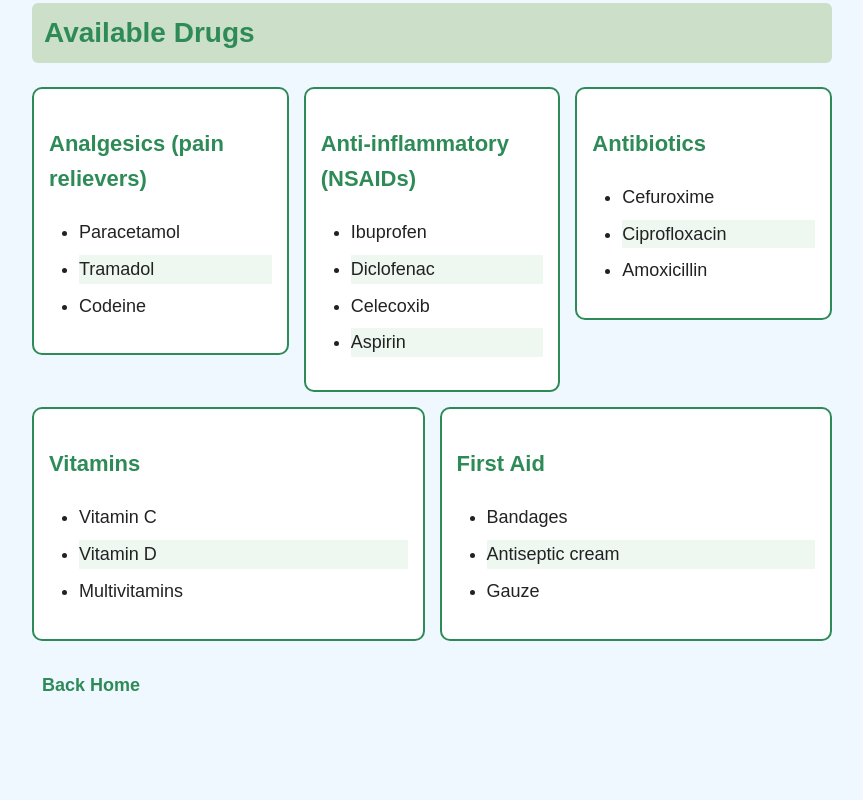
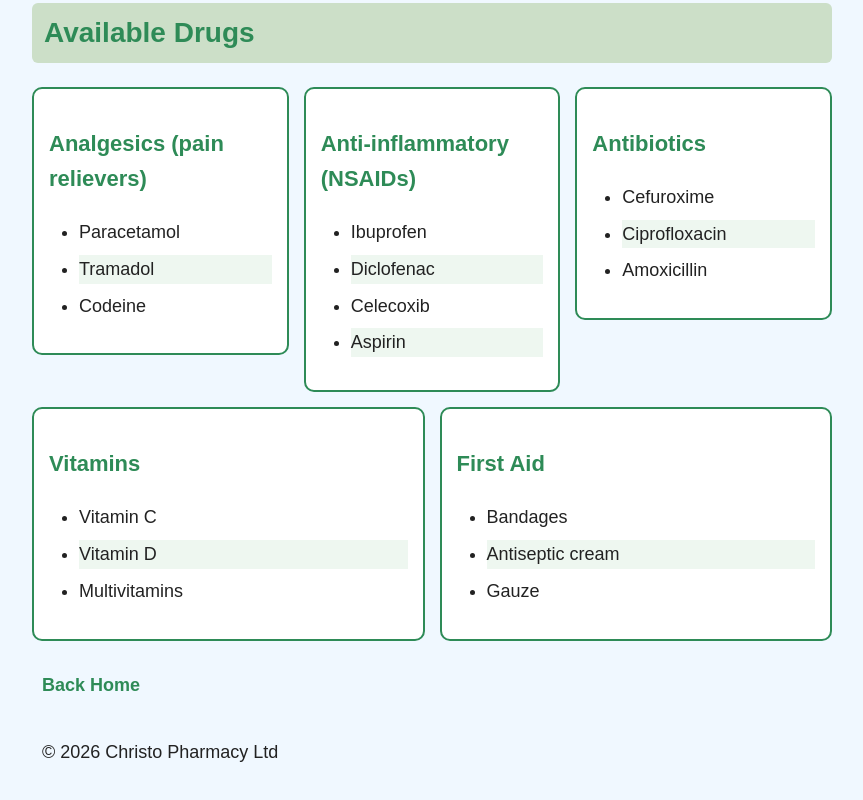
Before and after one commit to delvalleelvis00-create/christo-pharmacy, a plain HTML site: page drugs.html in a window 1280 px wide. Shown: the part 374-1174 px from the top of the page, without its empty margins (208-1071 px from the left). Before the commit the page ends 1122 px from the top, so only its background shows below. Drawn offline with Linux system fonts and the light colour scheme.

Commit message:
insert a footer

```diff
--- a/drugs.html
+++ b/drugs.html
@@ -73,5 +73,8 @@
     <p><a href="index.html">Back Home</a></p>
 
     <script src="script.js"></script>
+    <footer>
+  <p>&copy; 2026 Christo Pharmacy Ltd</p>
+</footer>
   </body>
 </html>
```
Also changed, not shown: index.html (+3 -0 lines), todo.html (+3 -0 lines).
